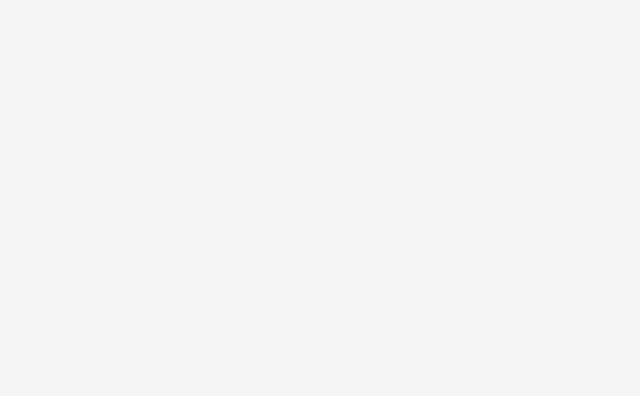
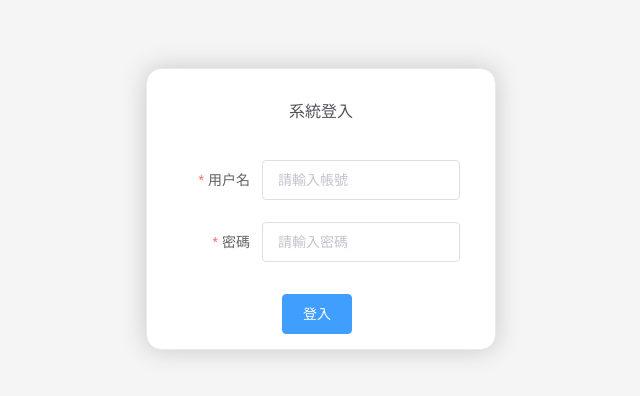
Before and after one commit to Derek8291/vue-manage, a Vue app: page /login in a window 1280 px wide. Shown: the part 112-508 px from the top of the page, without its empty margins (319-959 px from the left). Built offline with nearby package versions, Linux system fonts and the light colour scheme.

Commit message:
feat: userForm

```diff
--- a/src/api/mock.js
+++ b/src/api/mock.js
@@ -1,8 +1,10 @@
 import Mock from 'mockjs'
-import homeApi from './mockServeData/home.js'
+import homeApi from './mockServeData/home'
 import userApi from './mockServeData/user'
 
 Mock.mock('/home/getData', homeApi.getStatisticalData)
 Mock.mock(/user\/add/, 'post', userApi.createUser)
 Mock.mock(/user\/edit/, 'post', userApi.updateUser)
-Mock.mock(/user\/getUser/, 'post', userApi.getUserList)
+
+Mock.mock(/user\/getUser/, 'get', userApi.getUserList)
+Mock.mock(/user\/del/, 'post', userApi.deleteUser)
--- a/src/api/mockServeData/home.js
+++ b/src/api/mockServeData/home.js
@@ -1,7 +1,7 @@
-// mock数据模拟
+// mock數據模擬
 import Mock from 'mockjs'
 
-// 图表数据
+// 圖表數據
 let List = []
 export default {
   getStatisticalData: () => {
@@ -21,7 +21,7 @@ export default {
     return {
       code: 20000,
       data: {
-        // 饼图
+        // 餅圖
         videoData: [
           {
             name: '小米',
--- a/src/router/index.js
+++ b/src/router/index.js
@@ -36,6 +36,11 @@ const routes = [
       }
     ],
   },
+  {
+    path: "/login",
+    name: "login",
+    component: () => import("../views/Login/login.vue")
+  }
 ];
 
 const router = new VueRouter({
--- /dev/null
+++ b/src/views/Login/login.vue
@@ -0,0 +1,107 @@
+<template>
+    <el-form
+        :model="form"
+        status-icon
+        :rules="rules"
+        ref="form"
+        label-width="100px"
+        class="login-container"
+    >
+        <h3 class="login_title">系統登入</h3>
+        <el-form-item
+            label="用户名"
+            label-width="80px"
+            prop="username"
+            class="username"
+        >
+            <el-input
+             type="input"
+             v-model="form.username"
+             autocomplete="off"
+             placeholder="請輸入帳號"
+            ></el-input>
+        </el-form-item>
+        <el-form-item
+            label="密碼"
+            label-width="80px"
+            prop="password"
+        >
+            <el-input
+                type="password"
+                v-model="form.password"
+                autocomplete="off"
+                placeholder="請輸入密碼"
+            ></el-input>
+        </el-form-item>
+        <el-form-item class="login_submit">
+            <el-button type="primary" @click="login" class="login_submit">登入</el-button>
+        </el-form-item>
+    </el-form>
+</template>
+<script>
+// import Mock from 'mockjs'
+import { getMenu } from '../../api/data'
+export default {
+    name: 'login',
+    data () {
+        return {
+            form: {
+
+            },
+            rules: {
+                username: [
+                    { required: true, message: "請輸入用戶名", trigger: "blur" },
+                    {
+                        min: 3,
+                        message: "用戶名長度不能小於3位",
+                        trigger: "blur"
+                    }
+                ],
+                password: [
+                    { required: true, message: "請輸入密碼", trigger: "blur" }
+                ]
+            }
+        }
+    },
+    methods: {
+        login() {
+            getMenu(this.form).then(({ data: res }) => {
+                console.log(res, 'res')
+                if (res.code === 20000) {
+                    this.$store.commit('clearMenu')
+                    this.$store.commit('setMenu', res.data.menu)
+                    this.$store.commit('setToken', res.data.token)
+                    this.$store.commit('addMenu', this.$router)
+                    this.$router.push({ name: 'home' })
+                } else {
+                    this.$message.warning(res.data.message)
+                }
+            })
+            // const token = Mock.Random.guid()
+            // this.$store.commit('setToken', token)
+            // this.$router.push({ name: 'home' })
+        }
+    }
+}
+</script>
+<style lang="scss" scoped>
+.login-container {
+    border-radius: 15px;
+    background-clip: padding-box;
+    margin: 180px auto;
+    width: 350px;
+    padding: 35px 35px 15px 35px;
+    background-color: #fff;
+    border: 1px solid #eaeaea;
+    box-shadow: 0 0 25px #cac6c6;
+}
+
+.login_title {
+    margin: 0px auto 40px auto;
+    text-align: center;
+    color: #505458;
+}
+.login_submit {
+    margin: 10px auto 0px auto;
+}
+</style>
--- a/src/views/User/index.vue
+++ b/src/views/User/index.vue
@@ -188,11 +188,12 @@ export default {
         getList(name = '') {
             this.config.loading = true
             name ? (this.config.page = 1) : ''
+                console.log("32131231312");
             getUser({
                 page: this.config.page,
                 name
             }).then(({ data: res }) => {
-                console.log(res, 'res')
+                console.log(res, 'ressss')
                 this.tableData = res.list.map(item => {
                     item.sexLabel = item.sex === 0 ? "女" : "男"
                     return item
```
Also changed, not shown: 1 other file (tests, documents, lock files or other folders).
